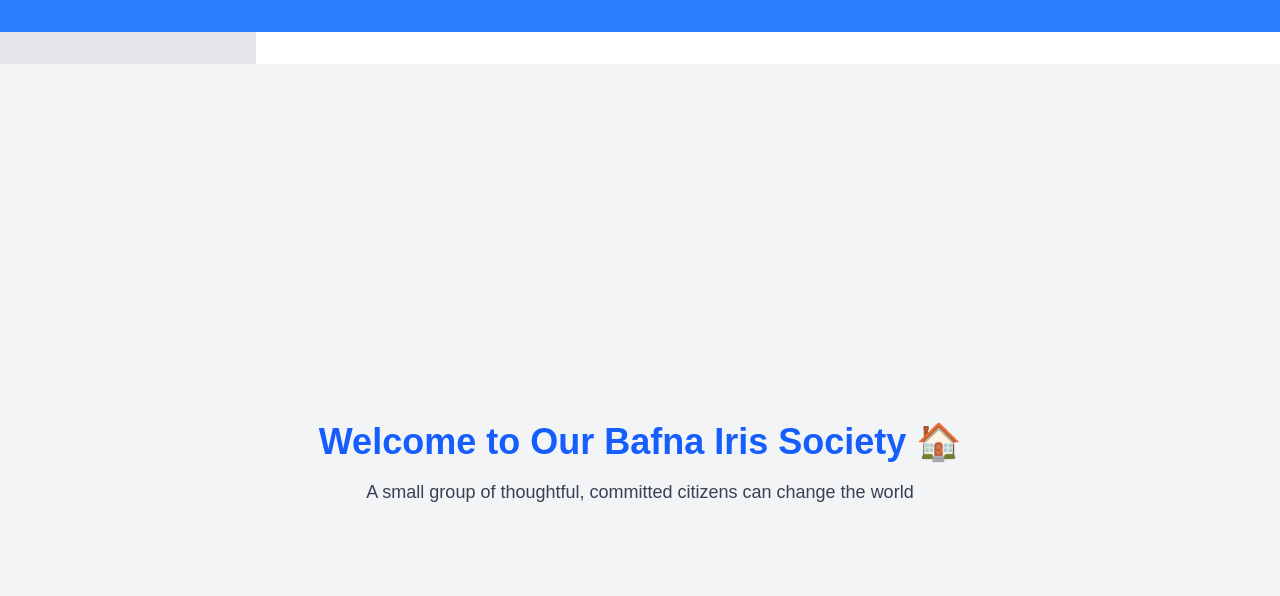
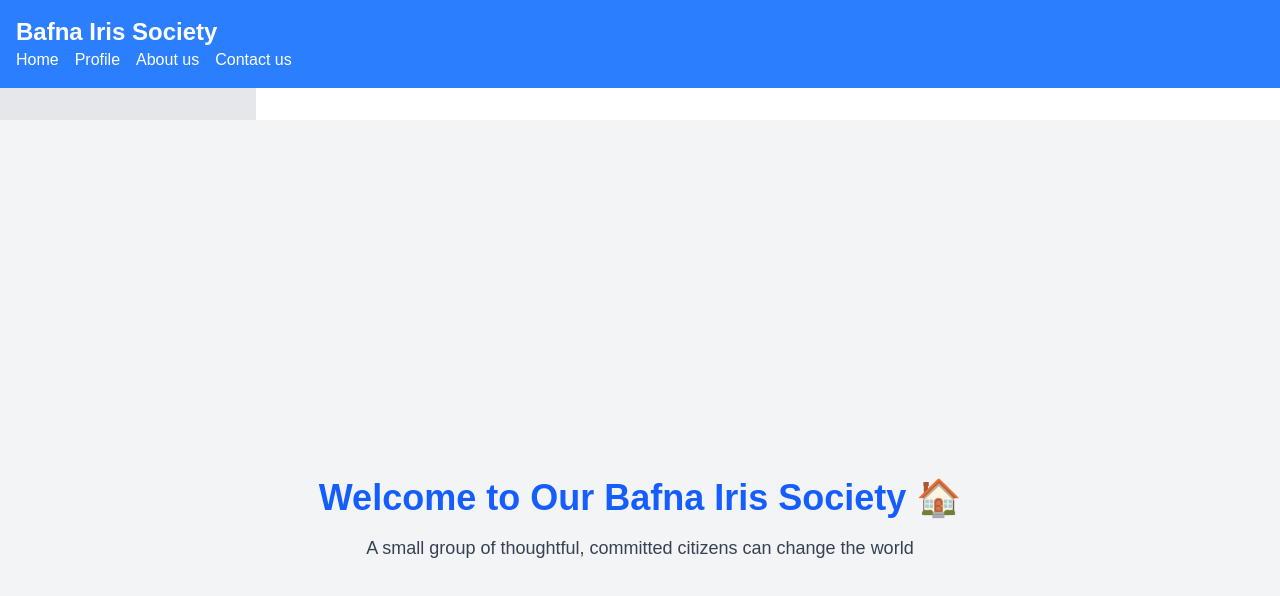
Before and after one commit to vedanta-core-solutions/society_saathi, a Next.js app: page / in a window 1280 px wide. Shown: the top 596 px of the page. Built offline with nearby package versions, Linux system fonts and the light colour scheme.

Commit message:
Added menubar

```diff
--- a/src/app/page.js
+++ b/src/app/page.js
@@ -6,7 +6,12 @@ export default function Home() {
   return (
     <>
     <header className="bg-blue-500 text-white p-4">
-
+      <h1 className="text-2xl font-bold">Bafna Iris Society</h1>
+      <nav>
+        <ul className="flex space-x-4">
+          {sidebar.map((pages,keys)=> <li key={keys} className="hover:underline cursor-pointer">{pages}</li>)}
+        </ul>
+      </nav>
     </header>
     <aside className="w-64 bg-gray-200 p-4">
 
```
